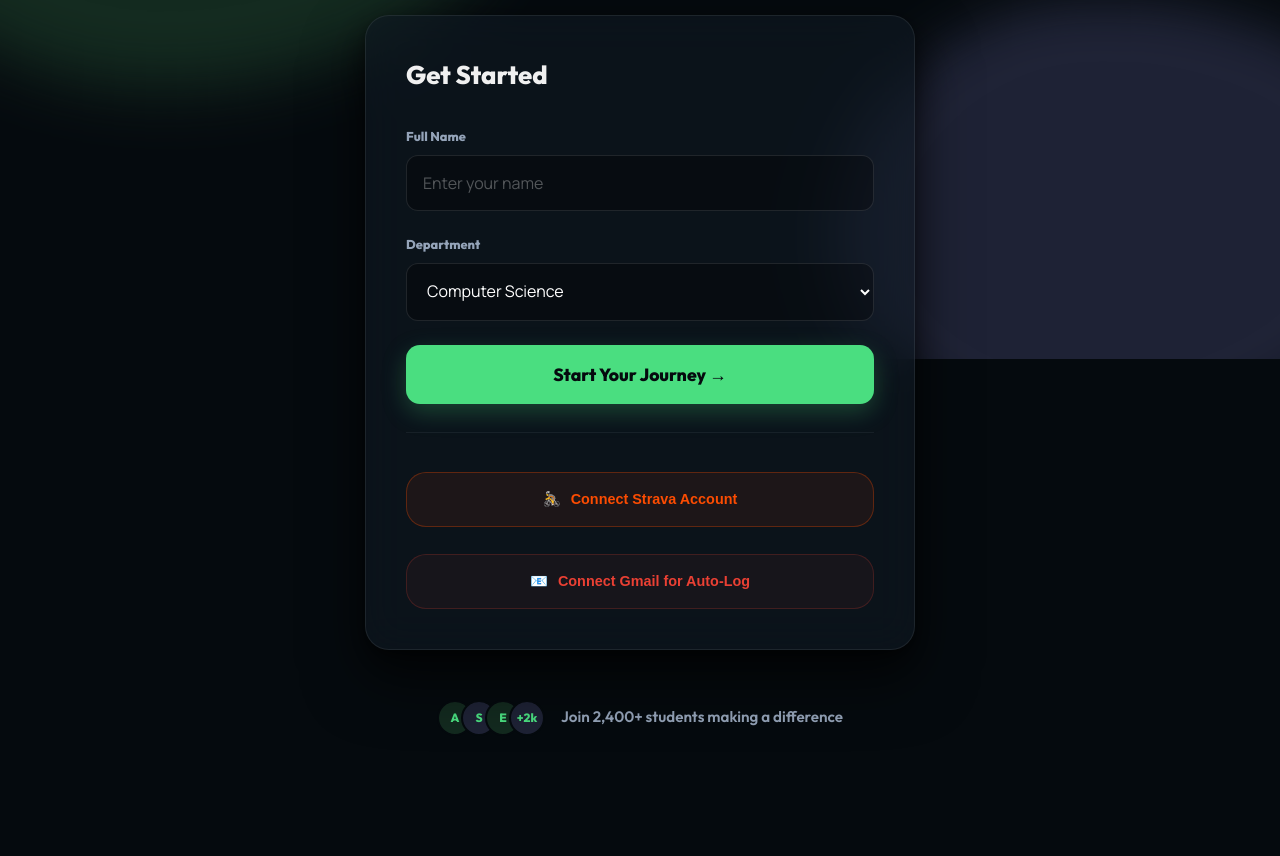
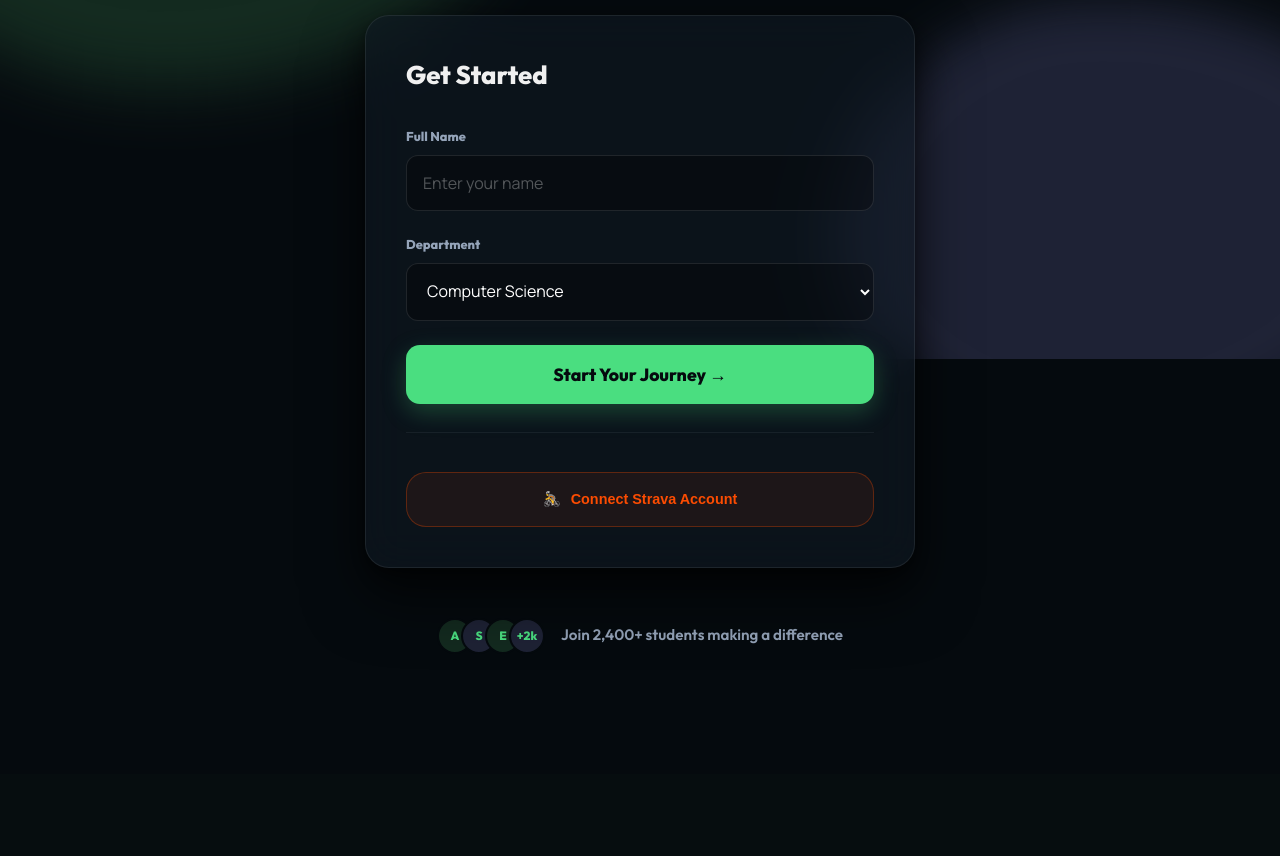
Before and after one commit to Akshayaashok123/carbon_tracker, a Flask app: page / in a window 1280 px wide. Shown: the part 441-1297 px from the top of the page. After the commit the page ends 1093 px from the top, so only its background shows below. Run offline with Flask 3, Linux system fonts and the light colour scheme; parts of the project's set-up code (start-up, migrations or seed data) failed here and were passed over.

Commit message:
Completely remove Gmail integration

```diff
--- a/app.py
+++ b/app.py
@@ -24,9 +24,6 @@ except Exception as e:
 import io
 from datetime import datetime, date as dt_date, timedelta
 import concurrent.futures
-from werkzeug.middleware.proxy_fix import ProxyFix
-from gmail_handler import fetch_recent_orders
-from google_auth_oauthlib.flow import Flow
 from google.auth.transport.requests import Request
 from google.oauth2.credentials import Credentials
 
@@ -927,268 +924,7 @@ def get_admin_stats():
         })
     except Exception as e:
         logger.exception("admin stats failed")
-        return jsonify({'error': 'Failed to load admin stats'}), 500
 
-# ── Gmail Routes for Zomato/Swiggy Auto-Logging ──────────────────────────
-
-@app.route('/api/gmail/auth')
-def gmail_auth():
-    """Initiate Gmail OAuth 2.0 flow."""
-    try:
-        session.pop('gmail_state', None)
-        session.pop('gmail_redirect_uri', None)
-        session.pop('gmail_code_verifier', None)
-
-        # Check if credentials file exists
-        if not os.path.exists(GMAIL_CREDENTIALS_FILE):
-            return jsonify({
-                "error": "Gmail credentials not configured",
-                "message": "Download OAuth 2.0 credentials from Google Cloud and save to data/gmail_credentials.json"
-            }), 400
-
-        flow = Flow.from_client_secrets_file(
-            GMAIL_CREDENTIALS_FILE,
-            scopes=GMAIL_SCOPES,
-            state=session.get('gmail_state')
-        )
-        # Use the same host the user is currently on (localhost vs 127.0.0.1)
-        redirect_uri = f"{request.host_url.rstrip('/')}/api/gmail/callback"
-        flow.redirect_uri = redirect_uri
-        auth_url, state = flow.authorization_url(
-            prompt='consent',
-            access_type='offline',
-            include_granted_scopes='true'
-        )
-
-        # Store state in session for verification
-        session['gmail_state'] = state
-        session['gmail_redirect_uri'] = redirect_uri
-        # Persist PKCE verifier for callback token exchange
-        session['gmail_code_verifier'] = getattr(flow, 'code_verifier', None)
-
-        return jsonify({"url": auth_url})
-    except Exception as e:
-        return jsonify({"error": str(e)}), 500
-
-@app.route('/api/gmail/callback')
-def gmail_callback():
-    """Handle Gmail OAuth callback."""
-    try:
-        state = request.args.get('state')
-        auth_code = request.args.get('code')
-
-        if not state or state != session.get('gmail_state'):
-            return "Error: Invalid OAuth state", 400
-
-        if not auth_code:
-            return "Error: No authorization code received", 400
-
-        # Exchange code for credentials
-        flow = Flow.from_client_secrets_file(
-            GMAIL_CREDENTIALS_FILE,
-            scopes=GMAIL_SCOPES
-        )
-        flow.redirect_uri = session.get('gmail_redirect_uri') or f"{request.host_url.rstrip('/')}/api/gmail/callback"
-        code_verifier = session.get('gmail_code_verifier')
-        if code_verifier:
-            flow.code_verifier = code_verifier
-        flow.fetch_token(code=auth_code)
-        creds = flow.credentials
-
-        # Clear one-time OAuth state after successful callback
-        session.pop('gmail_state', None)
-        session.pop('gmail_redirect_uri', None)
-        session.pop('gmail_code_verifier', None)
-
-        # Save credentials
-        with open(GMAIL_TOKEN_FILE, 'w') as f:
-            json.dump({
-                'token': creds.token,
-                'refresh_token': creds.refresh_token,
-                'token_uri': getattr(creds, 'token_uri', 'https://oauth2.googleapis.com/token'),
-                'client_id': creds.client_id,
-                'client_secret': creds.client_secret,
-                'scopes': creds.scopes,
-            }, f)
-
-        # Redirect back to app
-        html = """
-        <html><body style="font-family: Arial; text-align: center; padding: 50px;">
-        <h2>🎉 Gmail Connected Successfully!</h2>
-        <p>EcoTracker can now auto-log your Zomato & Swiggy orders.</p>
-        <p>You can close this window and refresh the app.</p>
-        <script>
-            if (window.opener) {
-                window.opener.postMessage('gmail_connected', window.location.origin);
-                setTimeout(() => window.close(), 2000);
-            } else {
-                setTimeout(() => window.location.href = "/", 2000);
-            }
-        </script>
-        </body></html>
-        """
-        return html
-    except Exception as e:
-        return f"Error during Gmail callback: {str(e)}", 500
-
-@app.route('/api/gmail/status')
-def gmail_status():
-    """Check if Gmail is connected."""
-    try:
-        if not os.path.exists(GMAIL_TOKEN_FILE):
-            return jsonify({"connected": False})
-
-        # Try to load and use credentials
-        with open(GMAIL_TOKEN_FILE, 'r') as f:
-            creds_data = json.load(f)
-
-        creds = Credentials.from_authorized_user_info(creds_data, GMAIL_SCOPES)
-
-        # Refresh if expired
-        if creds and creds.expired and creds.refresh_token:
-            creds.refresh(Request())
-
-        if creds.valid:
-            return jsonify({"connected": True})
-        else:
-            return jsonify({"connected": False})
-    except Exception as e:
-        return jsonify({"connected": False, "error": str(e)})
-
-@app.route('/api/gmail/disconnect')
-def gmail_disconnect():
-    """Disconnect Gmail integration."""
-    try:
-        if os.path.exists(GMAIL_TOKEN_FILE):
-            os.remove(GMAIL_TOKEN_FILE)
-        return jsonify({"success": True, "message": "Gmail disconnected"})
-    except Exception as e:
-        return jsonify({"success": False, "error": str(e)}), 500
-
-@app.route('/api/gmail/orders')
-def get_gmail_orders():
-    """Fetch recent Zomato/Swiggy orders from Gmail."""
-    try:
-        if not os.path.exists(GMAIL_TOKEN_FILE):
-            return jsonify({"error": "Gmail not connected"}), 401
-
-        # Load and validate credentials
-        with open(GMAIL_TOKEN_FILE, 'r') as f:
-            creds_data = json.load(f)
-
-        creds = Credentials.from_authorized_user_info(creds_data, GMAIL_SCOPES)
-
-        # Refresh if expired
-        if creds.expired and creds.refresh_token:
-            creds.refresh(Request())
-            # Save refreshed token
-            with open(GMAIL_TOKEN_FILE, 'w') as f:
-                json.dump({
-                    'token': creds.token,
-                    'refresh_token': creds.refresh_token,
-                    'token_uri': getattr(creds, 'token_uri', 'https://oauth2.googleapis.com/token'),
-                    'client_id': creds.client_id,
-                    'client_secret': creds.client_secret,
-                    'scopes': creds.scopes,
-                }, f)
-
-        from googleapiclient.discovery import build
-        service = build('gmail', 'v1', credentials=creds)
-
-        # Fetch recent orders
-        orders = fetch_recent_orders(service, max_results=15)
-
-        # Format for frontend
-        formatted_orders = []
-        for order in orders:
-            formatted_orders.append({
-                'date': order['date'],
-                'platform': order['platform'],
-                'restaurant': order['restaurant'],
-                'items': ', '.join(order['items']) if order['items'] else 'Items not detected',
-                'carbon_estimate': round(order['carbon_estimate'], 2),
-                'subject': order.get('subject', ''),
-            })
-
-        return jsonify({"orders": formatted_orders, "count": len(formatted_orders)})
-    except Exception as e:
-        logger.exception("gmail/orders failed")
-        return jsonify({"error": "Failed to fetch orders."}), 500
-
-@app.route('/api/gmail/log-order', methods=['POST'])
-def log_gmail_order():
-    """Auto-log a food order from Gmail into the daily tracker."""
-    try:
-        data = request.json
-        username = data.get('username', 'Anonymous').strip() or 'Anonymous'
-        department = data.get('department', 'General').strip() or 'General'
-
-        # Extract order details from Gmail
-        carbon_from_email = float(data.get('carbon_estimate', 1.5))
-        restaurant = data.get('restaurant', 'Unknown Restaurant')
-        platform = data.get('platform', 'Delivery')
-        items = data.get('items', '')
-
-        # Load existing data
-        board = load_leaderboard()
-        if username not in board:
-            board[username] = {
-                'entries': [], 'avg_carbon': 0,
-                'department': department,
-                'daily_logs': [], 'badges': [], 'streak': 0,
-                'points': 0
-            }
-
-        today = dt_date.today().isoformat()
-        u = board[username]
-
-        # Add food entry
-        u['entries'].append(carbon_from_email)
-        u['avg_carbon'] = round(sum(u['entries']) / len(u['entries']), 2)
-        u['department'] = department
-
-        # Award points: 50 for auto-logging from Gmail
-        u.setdefault('points', 0)
-        u['points'] += 50  # Lower than manual entry (100) but still rewarding
-
-        # Create log entry with restaurant info
-        u.setdefault('daily_logs', []).append({
-            'date': today,
-            'total': carbon_from_email,
-            'food_value': carbon_from_email,
-            'transport': 'none',
-            'elec_co2': 0.0,
-            'source': f'{platform} - {restaurant}',
-            'items': items,
-            'compost': False,
-            'solar': False,
-            'water_usage': None
-        })
-
-        # Recompute badges and streak
-        all_badges, streak, new_badges = compute_badges_and_streak(u)
-        u['badges'] = all_badges
-        u['streak'] = streak
-
-        save_leaderboard(board)
-
-        # Return badge details
-        new_badge_details = [
-            {'id': bid, 'emoji': BADGE_DEFS[bid][0],
-             'name': BADGE_DEFS[bid][1], 'desc': BADGE_DEFS[bid][2]}
-            for bid in new_badges if bid in BADGE_DEFS
-        ]
-
-        return jsonify({
-            'success': True,
-            'points': u.get('points', 0),
-            'streak': streak,
-            'message': f"✅ Logged {carbon_from_email}kg CO₂ from {restaurant}",
-            'new_badges': new_badge_details
-        })
-    except Exception as e:
-        logger.exception("gmail/log-order failed")
-        return jsonify({'success': False, 'error': 'Failed to log order.'}), 500
 
 
 ECOHUB_FILE = "data/chennai_events.json"
--- a/requirements.txt
+++ b/requirements.txt
@@ -3,9 +3,7 @@ flask-cors
 requests
 pytesseract
 Pillow
-google-auth-oauthlib
-google-auth-httplib2
-google-api-python-client
+
 python-dotenv
 waitress
 flask-limiter
--- a/static/main.js
+++ b/static/main.js
@@ -752,25 +752,6 @@
     try {
       let syncItems = [];
 
-      // Check Gmail
-      const gmailRes = await fetch("/api/gmail/status");
-      const gmailStatus = await gmailRes.json();
-
-      if (gmailStatus.connected) {
-        const ordersRes = await fetch("/api/gmail/orders");
-        const ordersData = await ordersRes.json();
-        if (ordersData.orders && ordersData.orders.length > 0) {
-          ordersData.orders.slice(0, 3).forEach(order => {
-            syncItems.push({
-              source: 'Gmail',
-              label: `${order.platform}: ${order.restaurant}`,
-              impact: `${order.carbon_estimate}kg CO₂`,
-              onSync: `logGmailOrder(${JSON.stringify(order).replace(/"/g, '&quot;')})`
-            });
-          });
-        }
-      }
-
       // Check Strava
       const stravaToken = localStorage.getItem('strava_access_token');
       if (stravaToken) {
@@ -806,25 +787,6 @@
     } catch (err) { console.error("Sync error:", err); }
   }
 
-  window.logGmailOrder = async (order) => {
-    const user = SESSION.username || localStorage.getItem("eco_user");
-    try {
-      const res = await fetch("/api/gmail/log-order", {
-        method: "POST",
-        headers: { "Content-Type": "application/json" },
-        body: JSON.stringify({
-          username: user,
-          department: SESSION.department || "General",
-          ...order
-        })
-      });
-      const data = await res.json();
-      if (data.success) {
-        alert(data.message);
-        loadDashboard();
-      }
-    } catch (err) { alert("Failed to log order"); }
-  };
 
   // ── LEADERBOARD ─────────────────────────────────────────
 
@@ -1240,19 +1202,7 @@
     } catch (err) { alert("Failed to connect Strava"); }
   };
 
-  window.connectGmail = async () => {
-    try {
-      const btn = document.getElementById("gmailConnectBtnOnboarding");
-      if (btn) btn.innerHTML = "Opening Gmail...";
-      const res = await fetch("/api/gmail/auth");
-      const data = await res.json();
-      if (data.url) {
-        window.open(data.url, "Gmail Auth", "width=600,height=800");
-      } else if (data.error) {
-        alert(data.message || data.error);
-      }
-    } catch (err) { alert("Failed to connect Gmail"); }
-  };
+
 
   // ── SMART FOOD LOGGING ──────────────────────────────────
   window.toggleFoodList = function() {
@@ -1353,11 +1303,6 @@
         if (btn) btn.innerHTML = "✅ Strava Linked";
         alert("Strava Account Linked! 🚴 Your activities will be synced.");
       }
-      if (event.data === 'gmail_connected') {
-        const btn = document.getElementById("gmailConnectBtnOnboarding");
-        if (btn) btn.innerHTML = "✅ Gmail Linked";
-        alert("Gmail Account Linked! 📧 Your food orders will be auto-calculated.");
-      }
     });
   });
 
--- a/templates/index.html
+++ b/templates/index.html
@@ -82,10 +82,6 @@
         <div style="margin-top: 28px; border-top: 1px solid rgba(255,255,255,0.06); padding-top: 24px; display: grid; gap: 12px;">
           <button class="btn-strava" id="stravaConnectBtnOnboarding" onclick="connectStrava()" style="font-size: 0.9rem;">
             <span>🚴</span> Connect Strava Account
-          </button>
-          <button class="btn-strava" id="gmailConnectBtnOnboarding" onclick="connectGmail()" style="background: rgba(234, 64, 52, 0.06); color: #ea4034; border-color: rgba(234, 64, 52, 0.2); font-size: 0.9rem;">
-            <span>📧</span> Connect Gmail for Auto-Log
-          </button>
         </div>
       </div>
 
```
